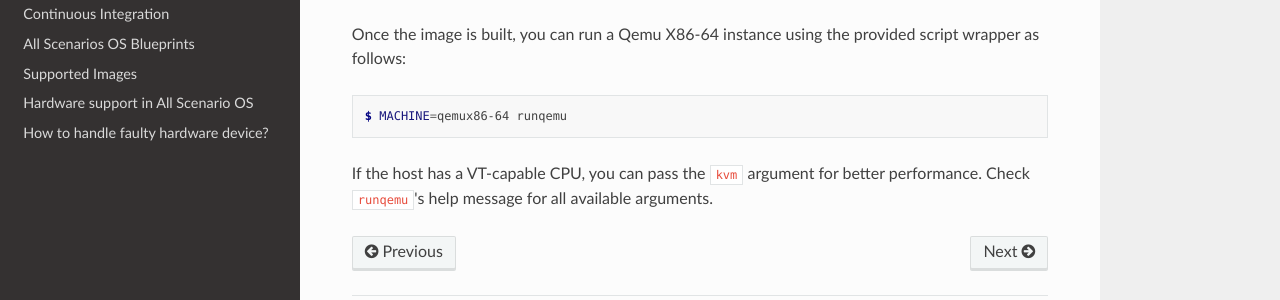
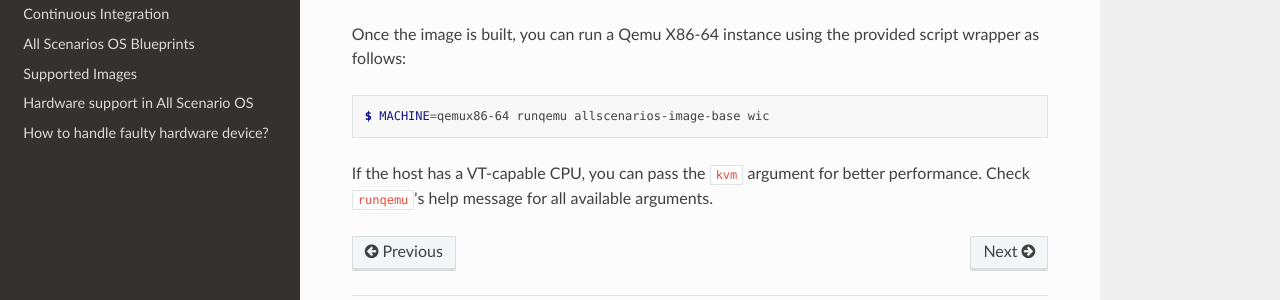
Before and after one commit to alema-r/Alessandro-Marcolini-Oniro, a Sphinx documentation site: the page built from docs/allscenarios-quick-build.rst, in a window 1280 px wide and 900 px high, scrolled down 1153 px. Shown: the part 499-799 px from the top of the window. Built offline with Sphinx 7.4.7 and the Read the Docs theme 2.0.0, drawn with Linux system fonts in a browser that asks for light colours.

Commit message:
docs,flavours: add wic to linux runqemu commands
Ever since we've landed
https://git.ostc-eu.org/OSTC/OHOS/meta-ohos/-/merge_requests/147 the way
to invoke `runqemu` has changed slightly. Update stale documentation
sections that were left out.

Closes: https://git.ostc-eu.org/OSTC/OHOS/meta-ohos/-/issues/67
Signed-off-by: Zygmunt Krynicki <zygmunt.krynicki@huawei.com>

```diff
--- a/docs/allscenarios-quick-build.rst
+++ b/docs/allscenarios-quick-build.rst
@@ -81,7 +81,7 @@
 
 .. code-block:: console
 
-      $ MACHINE=qemux86-64 runqemu
+      $ MACHINE=qemux86-64 runqemu allscenarios-image-base wic
 
 If the host has a VT-capable CPU, you can pass the ``kvm`` argument for better
 performance. Check ``runqemu``'s help message for all available arguments.
--- a/docs/build-flavours/linux-flavour.rst
+++ b/docs/build-flavours/linux-flavour.rst
@@ -37,7 +37,7 @@
 
 .. code-block:: console
 
-    $ runqemu qemux86-64
+    $ runqemu qemux86-64 allscenarios-image-base wic
 
 After successful bootup, you will be dropped into a login shell:
 
```
Also changed, not shown: 1 other file.
